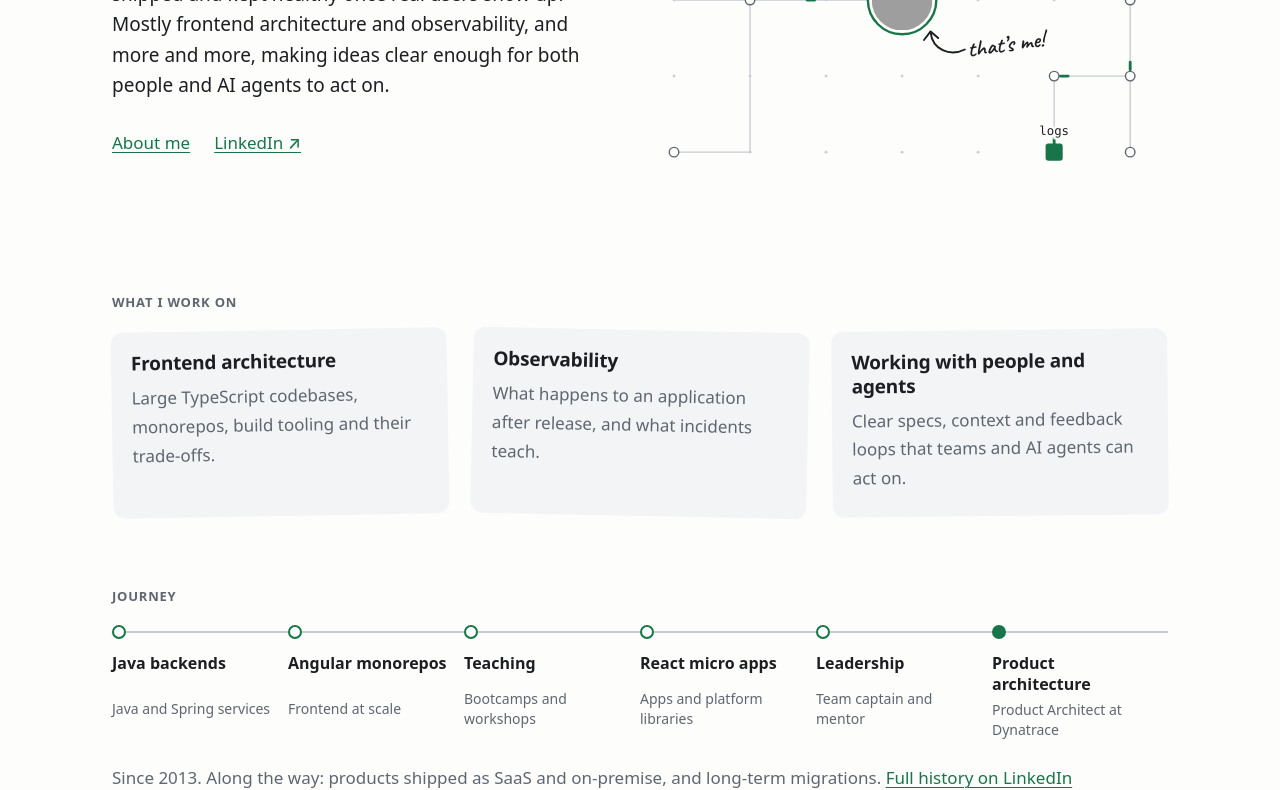
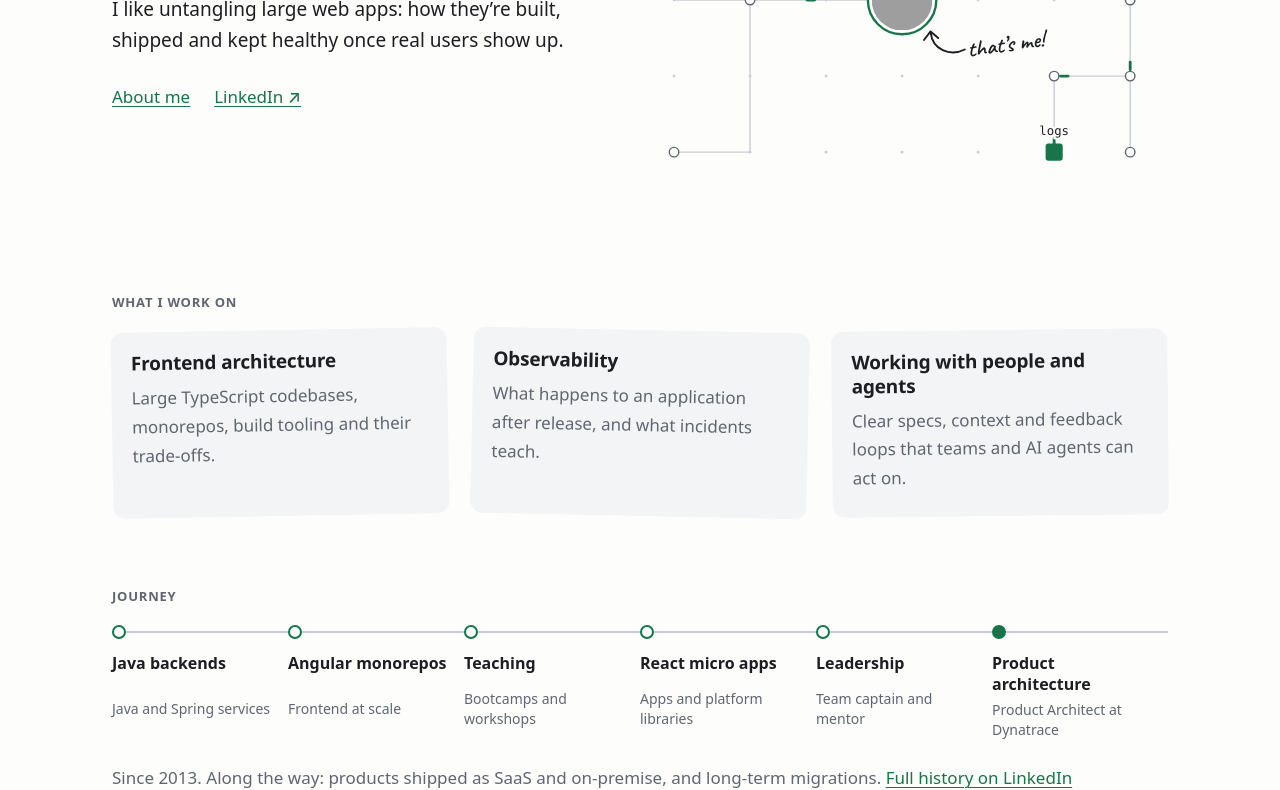
Before and after one commit to piotrl/blog, an Astro site: page / in a window 1280 px wide. Shown: the part 307-1097 px from the top of the page. Built offline with nearby package versions, Linux system fonts and the light colour scheme; Astro itself is replaced by a stand-in of ours; grey boxes are pictures that could not be loaded.

Commit message:
📖 content: shorter hero lede
The focus cards right below already cover the specifics.

Co-Authored-By: Claude Opus 5.5 <noreply@anthropic.com>

```diff
--- a/src/pages/index.astro
+++ b/src/pages/index.astro
@@ -33,9 +33,7 @@ const linkedIn = SOCIAL_LINKS.find(link => link.label === 'LinkedIn')!;
       <p class="eyebrow">{JOB_TITLE} · {EMPLOYER.name} · Gdańsk</p>
       <h1>Hi, I’m Piotr.</h1>
       <p class="lede">
-        I like untangling large web apps: how they’re built, shipped and kept healthy once real users show up. Mostly
-        frontend architecture and observability, and more and more, making ideas clear enough for both people and AI
-        agents to act on.
+        I like untangling large web apps: how they’re built, shipped and kept healthy once real users show up.
       </p>
       <p class="hero-links">
         <a href="/about/">About me</a>
```
